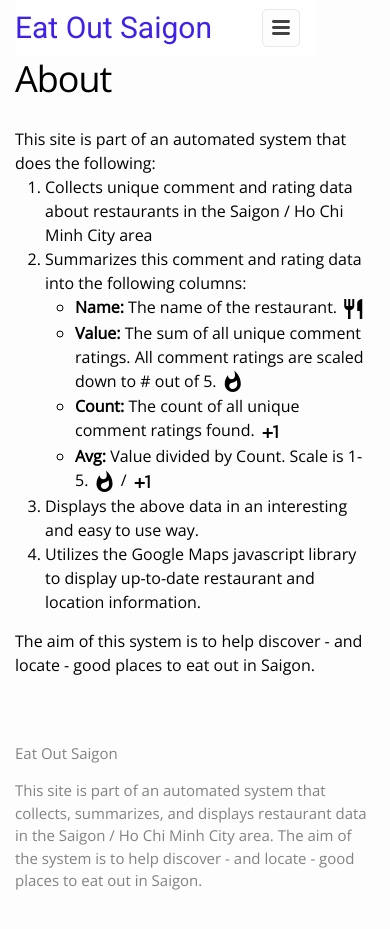
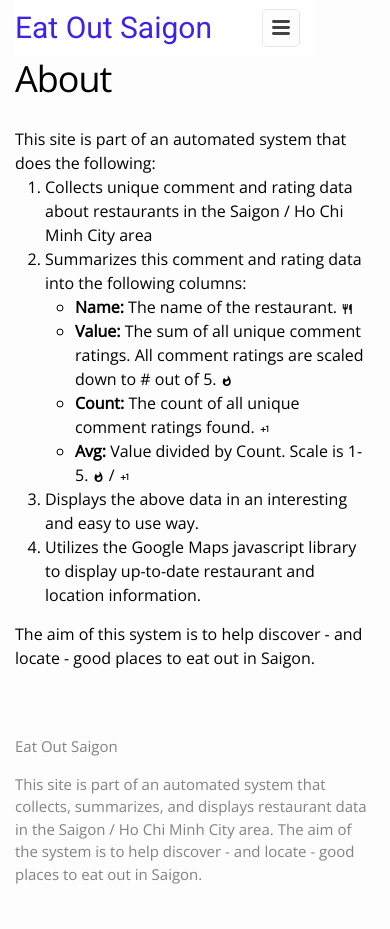
Before and after one commit to ssugar/vnplaces, a Jekyll site: the page built from about.md, in a window 390 px wide and 937 px high. Shown: the top 929 px of the window. Built offline with Jekyll 4.4.1, drawn with Linux system fonts in a browser that asks for light colours; a script that is not in the unit is left out.

Commit message:
reducing GMD icons for mobile

```diff
--- a/_sass/_base.scss
+++ b/_sass/_base.scss
@@ -352,6 +352,11 @@
     vertical-align: middle;
     line-height: 24px;
     font-size: 24px;
+    @include media-query($on-palm) {
+        line-height: 12px;
+        font-size: 12px;
+    }
+
 }
 
 span#filter-value {
```
